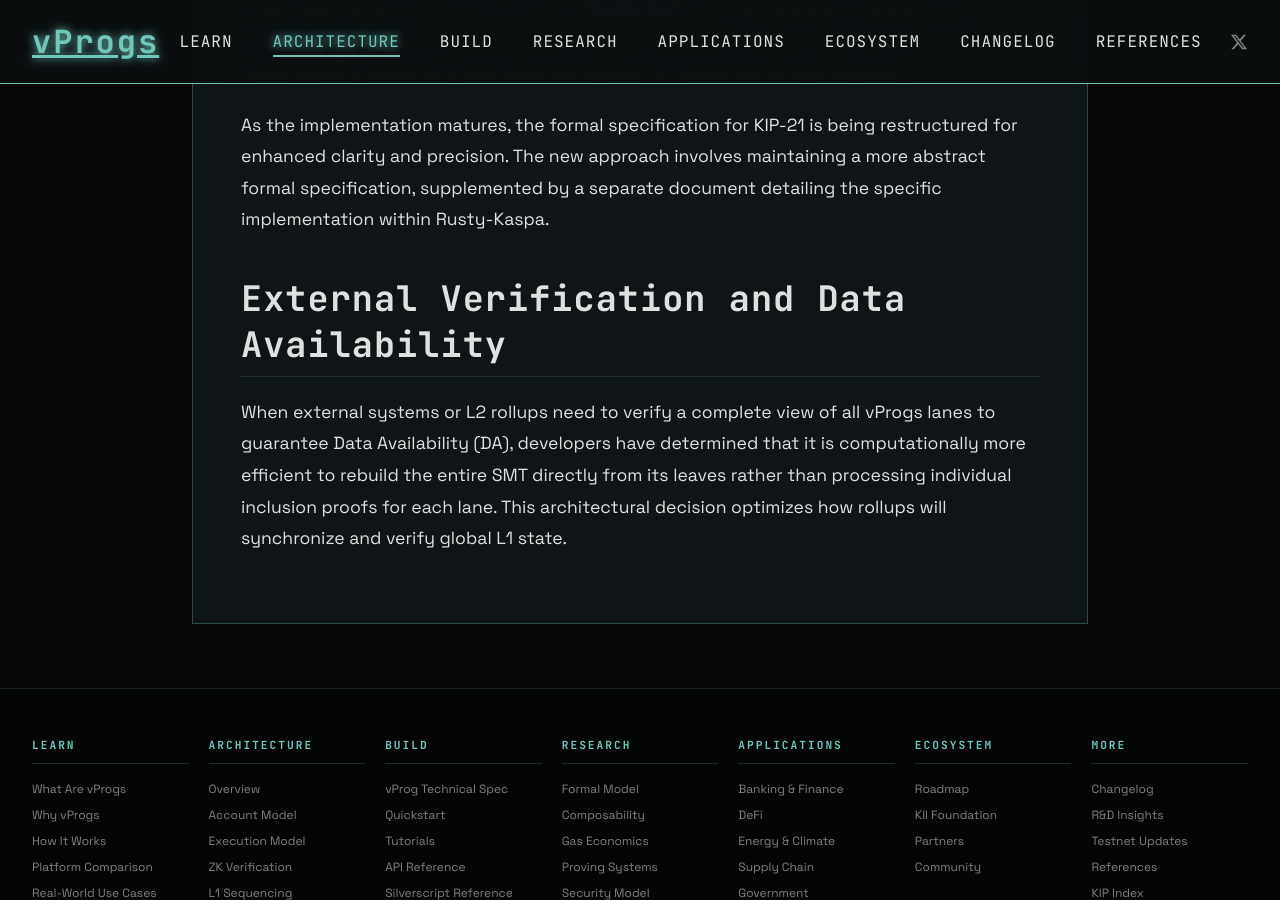
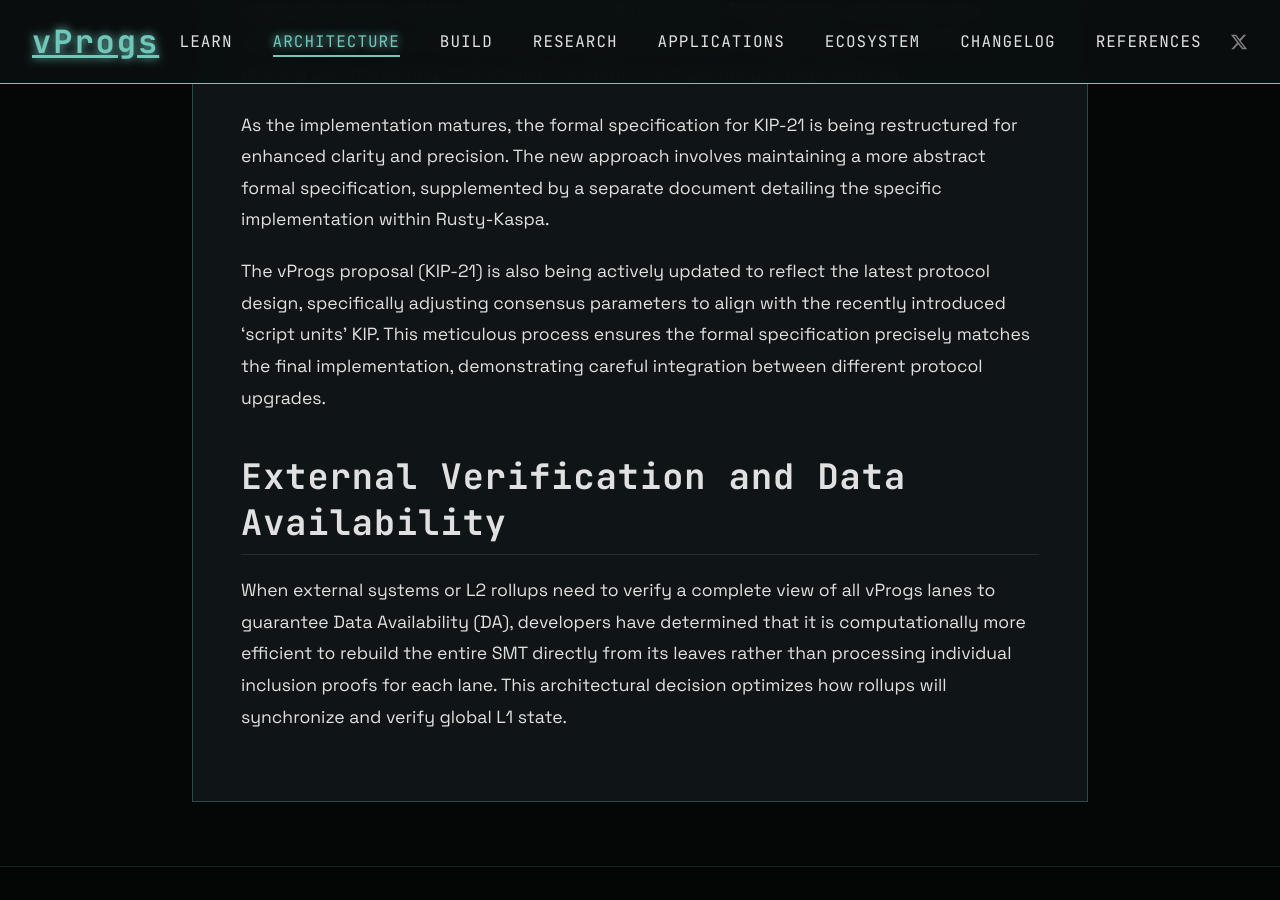
Before and after one commit to creative-inference/vprogs.xyz, a Jekyll site: the page built from architecture/sequencing-mapping.md, in a window 1280 px wide and 900 px high, scrolled down 14966 px. Built offline with Jekyll 4.4.1, drawn with Linux system fonts in a browser that asks for light colours.

Commit message:
Note KIP-21 alignment with script units KIP [auto]

```diff
--- a/architecture/sequencing-mapping.md
+++ b/architecture/sequencing-mapping.md
@@ -376,6 +376,11 @@
 
 As the implementation matures, the formal specification for KIP-21 is being restructured for enhanced clarity and precision. The new approach involves maintaining a more abstract formal specification, supplemented by a separate document detailing the specific implementation within Rusty-Kaspa.
 
+
+
+
+The vProgs proposal (KIP-21) is also being actively updated to reflect the latest protocol design, specifically adjusting consensus parameters to align with the recently introduced 'script units' KIP. This meticulous process ensures the formal specification precisely matches the final implementation, demonstrating careful integration between different protocol upgrades.
+
 ## External Verification and Data Availability
 
 When external systems or L2 rollups need to verify a complete view of all vProgs lanes to guarantee Data Availability (DA), developers have determined that it is computationally more efficient to rebuild the entire SMT directly from its leaves rather than processing individual inclusion proofs for each lane. This architectural decision optimizes how rollups will synchronize and verify global L1 state.
```
